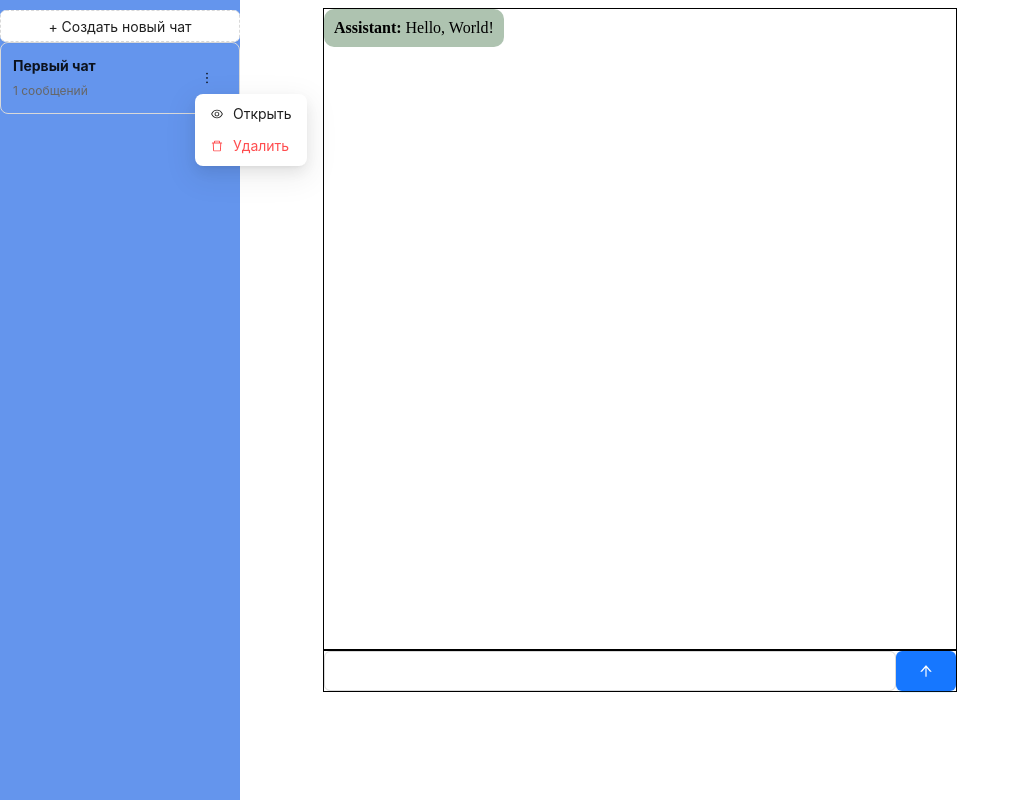
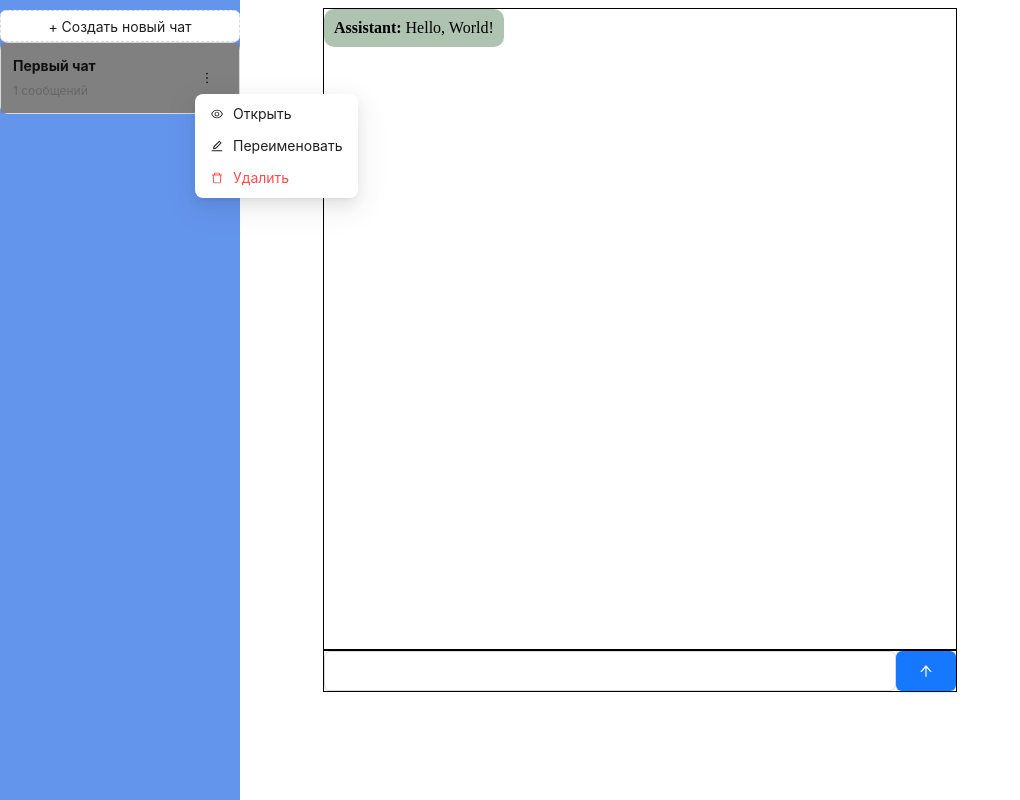
Before and after one commit to Kiboiko/Shell-neuro, a React (Vite) app in the folder Frontend/: page / in a window 1280 px wide. Both pictures are taken after a click on the button 207 px from the left and 78 px from the top of the page. Shown: the whole page, without its empty margins (0-1020 px from the left). Built offline with nearby package versions, Linux system fonts and the light colour scheme.

Commit message:
Renaming chats and showing active

```diff
--- a/Frontend/src/Layout/ChatList/ChatList.jsx
+++ b/Frontend/src/Layout/ChatList/ChatList.jsx
@@ -1,16 +1,47 @@
-import { List, Button, Space, Dropdown } from "antd";
+import { List, Button, Space, Dropdown, Input } from "antd";
 import {
   MoreOutlined,
   EditOutlined,
   DeleteOutlined,
   EyeOutlined,
+  CheckOutlined,
+  CloseOutlined,
 } from "@ant-design/icons";
+import { useState } from "react";
 import { useMessageStore } from "../../store";
 import "./chatList.css";
 
 export default function ChatList() {
-  const { chats, createChat, deleteChat, setCurrentChat, getChatsList } =
-    useMessageStore();
+  const {
+    chats,
+    createChat,
+    deleteChat,
+    setCurrentChat,
+    getChatsList,
+    renameChat,
+    getCurrentChat,
+  } = useMessageStore();
+
+  const [editingChatId, setEditingChatId] = useState(null);
+  const [editTitle, setEditTitle] = useState("");
+
+  const startEditing = (chat) => {
+    setEditingChatId(chat.id);
+    setEditTitle(chat.title);
+  };
+
+  const saveEdit = () => {
+    if (editTitle.trim() && editingChatId) {
+      renameChat(editingChatId, editTitle.trim());
+      setEditingChatId(null);
+      setEditTitle("");
+    }
+  };
+
+  const cancelEdit = () => {
+    setEditingChatId(null);
+    setEditTitle("");
+  };
 
   const getMenuItems = (chat) => [
     {
@@ -18,6 +49,12 @@ export default function ChatList() {
       label: "Открыть",
       icon: <EyeOutlined />,
       onClick: () => setCurrentChat(chat.id),
+    },
+    {
+      key: "rename",
+      label: "Переименовать",
+      icon: <EditOutlined />,
+      onClick: () => startEditing(chat),
     },
     {
       key: "delete",
@@ -43,8 +80,30 @@ export default function ChatList() {
         dataSource={getChatsList()}
         renderItem={(chat) => (
           <List.Item
-            style={{ padding: "8px 12px" }}
+            style={{
+              padding: "8px 12px",
+              backgroundColor:
+                chat.id === getCurrentChat().id ? "grey" : "white",
+            }}
             actions={[
+              editingChatId === chat.id ? (
+                <Space>
+                  <Button
+                    type="text"
+                    icon={<CheckOutlined />}
+                    size="small"
+                    onClick={saveEdit}
+                    style={{ color: "#52c41a" }}
+                  />
+                  <Button
+                    type="text"
+                    icon={<CloseOutlined />}
+                    size="small"
+                    onClick={cancelEdit}
+                    style={{ color: "#ff4d4f" }}
+                  />
+                </Space>
+              ) : (
                 <Dropdown
                   menu={{ items: getMenuItems(chat) }}
                   trigger={["click"]}
@@ -57,21 +116,37 @@ export default function ChatList() {
                     size="small"
                     onClick={(e) => e.stopPropagation()}
                   />
-              </Dropdown>,
+                </Dropdown>
+              ),
             ]}
           >
             <div
               style={{
-                cursor: "pointer",
+                cursor: editingChatId === chat.id ? "default" : "pointer",
                 width: "100%",
                 padding: "4px 0",
               }}
-              onClick={() => setCurrentChat(chat.id)}
+              onClick={
+                editingChatId === chat.id
+                  ? undefined
+                  : () => setCurrentChat(chat.id)
+              }
             >
               <Space direction="vertical" size={2} style={{ width: "100%" }}>
-                <span style={{ fontWeight: "bold", fontSize: "14px" }}>
+                {editingChatId === chat.id ? (
+                  <Input
+                    value={editTitle}
+                    onChange={(e) => setEditTitle(e.target.value)}
+                    onPressEnter={saveEdit}
+                    onBlur={saveEdit}
+                    autoFocus
+                    style={{ fontWeight: "bold", fontSize: "14px" }}
+                  />
+                ) : (
+                  <div style={{ fontWeight: "bold", fontSize: "14px" }}>
                     {chat.title}
-                </span>
+                  </div>
+                )}
                 <span style={{ color: "#666", fontSize: "12px" }}>
                   {chat.messages.length} сообщений
                 </span>
```
Lines whose indentation alone changed are shown as unchanged.
